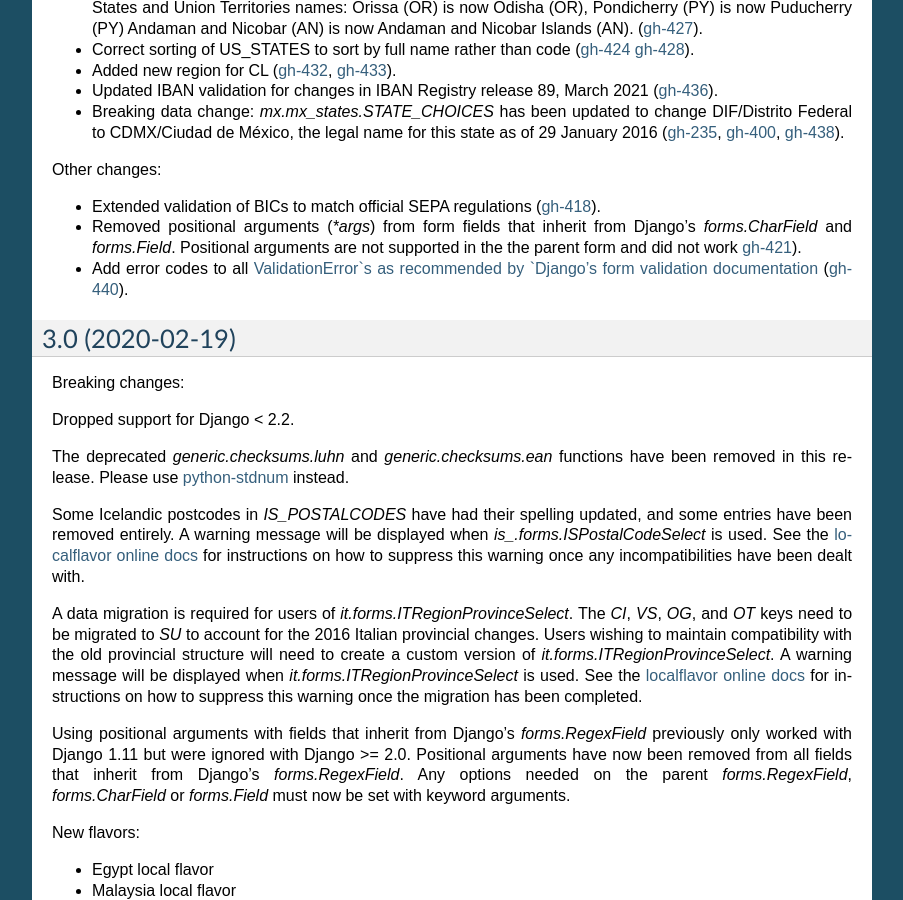
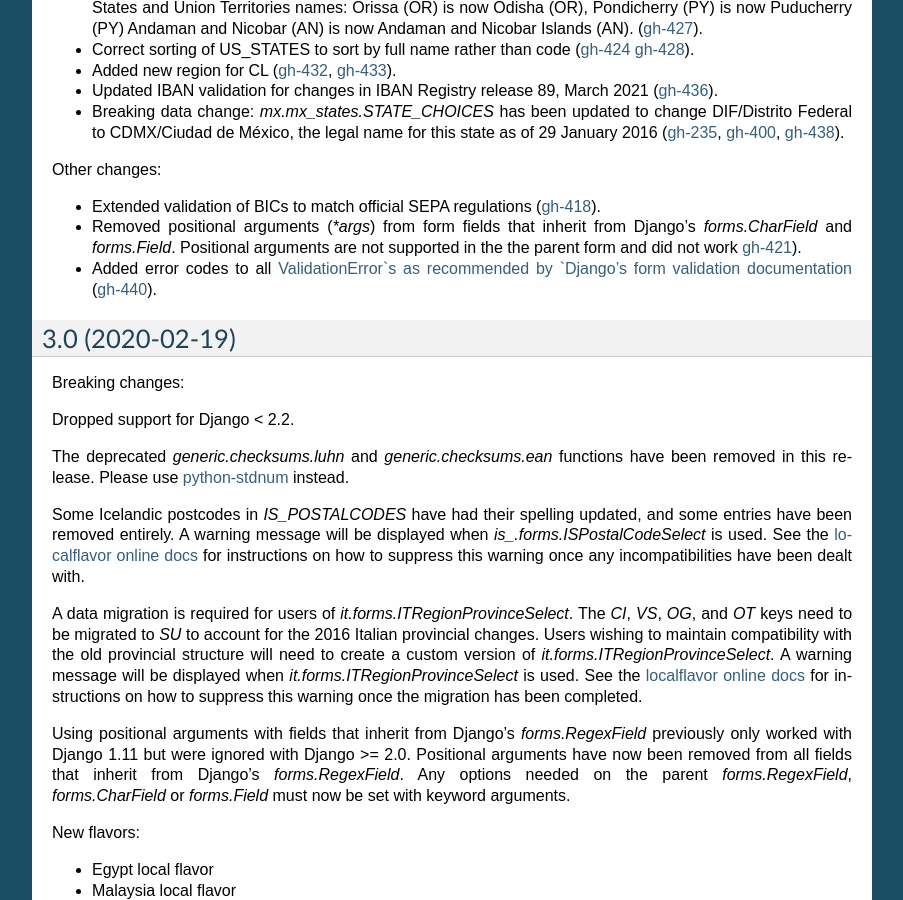
Before and after one commit to django/django-localflavor, a Sphinx documentation site: the page built from docs/changelog.rst, in a window 1280 px wide and 900 px high, scrolled down 826 px. Shown: the whole window, without its empty margins (198-1101 px from the left). Built offline with Sphinx 7.4.7, drawn with Linux system fonts in a browser that asks for light colours.

Commit message:
Re-word changelog

```diff
--- a/docs/changelog.rst
+++ b/docs/changelog.rst
@@ -65,7 +65,7 @@ Other changes:
   `forms.CharField` and `forms.Field`. Positional arguments are not supported in the
   the parent form and did not work
   `gh-421 <https://github.com/django/django-localflavor/pull/421>`_).
-- Add error codes to all `ValidationError`s as recommended by
+- Added error codes to all `ValidationError`s as recommended by
   `Django's form validation documentation <https://docs.djangoproject.com/en/stable/ref/forms/validation/#raising-validationerror>`_
   (`gh-440 <https://github.com/django/django-localflavor/issues/440>`_).
 
```
